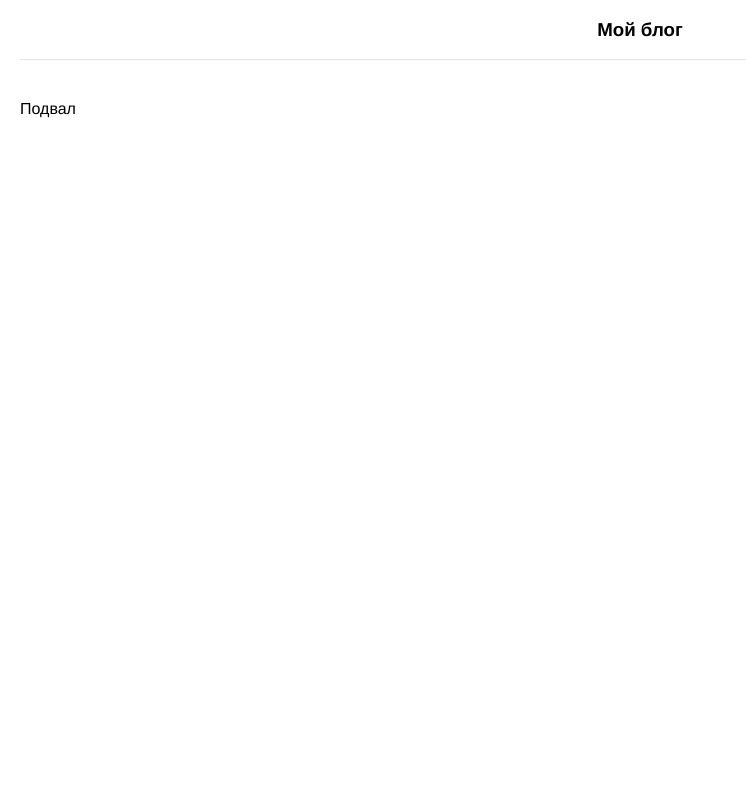
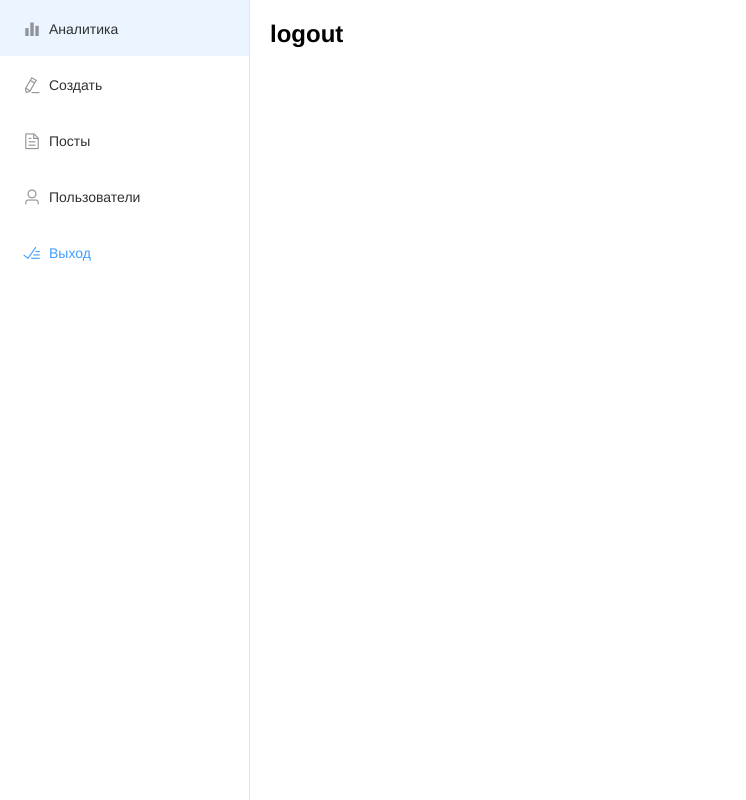
Before and after one commit to dm1annem/test_nuxt_blog, a Nuxt app: page /admin/logout in a window 1280 px wide. Before the commit this address had no page. Shown: the whole page, without its empty margins (0-746 px from the left). Built offline with nearby package versions, Linux system fonts and the light colour scheme.

Commit message:
добавил страницы в админку

```diff
--- a/components/admin/Aside.vue
+++ b/components/admin/Aside.vue
@@ -2,17 +2,17 @@
 
   <el-menu
     :style="{height: '100%'}"
-    default-active="2"
+    :default-active="$route.path"
     router
     >
 
     <el-menu-item index="/admin">
-        <i class="el-icon-document"></i>
+        <i class="el-icon-s-data"></i>
         <span>Аналитика</span>
     </el-menu-item>
 
     <el-menu-item index="/admin/create">
-        <i class="el-icon-document"></i>
+        <i class="el-icon-edit"></i>
         <span>Создать</span>
     </el-menu-item>
 
@@ -22,12 +22,12 @@
     </el-menu-item>
 
     <el-menu-item index="/admin/user">
-        <i class="el-icon-document"></i>
+        <i class="el-icon-user"></i>
         <span>Пользователи</span>
     </el-menu-item>
 
     <el-menu-item index="/admin/logout">
-        <i class="el-icon-document"></i>
+        <i class="el-icon-finished"></i>
         <span>Выход</span>
     </el-menu-item>
 
--- /dev/null
+++ b/pages/admin/create.vue
@@ -0,0 +1,10 @@
+<template>
+    <div>kreate</div>
+</template>
+
+<script>
+export default {
+    layout: 'admin',
+
+}
+</script>
--- /dev/null
+++ b/pages/admin/list.vue
@@ -0,0 +1,10 @@
+<template>
+    <h1>list</h1>
+</template>
+
+<script>
+export default {
+    layout: 'admin',
+
+}
+</script>
--- /dev/null
+++ b/pages/admin/logout.vue
@@ -0,0 +1,10 @@
+<template>
+    <h1>logout</h1>
+</template>
+
+<script>
+export default {
+    layout: 'admin',
+
+}
+</script>
--- /dev/null
+++ b/pages/admin/user.vue
@@ -0,0 +1,10 @@
+<template>
+    <h1>users</h1>
+</template>
+
+<script>
+export default {
+    layout: 'admin',
+
+}
+</script>
```
